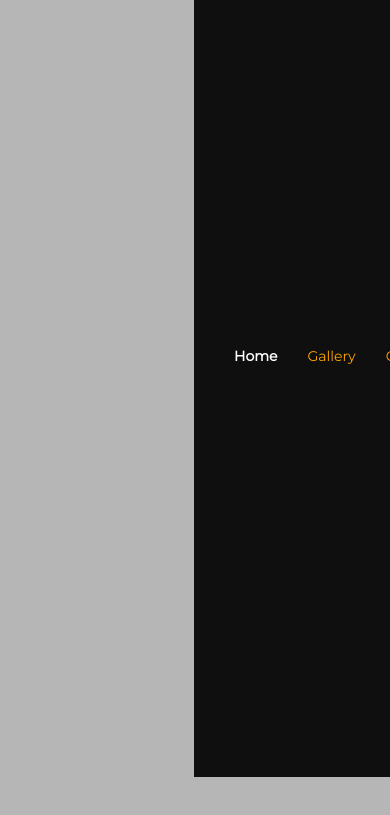
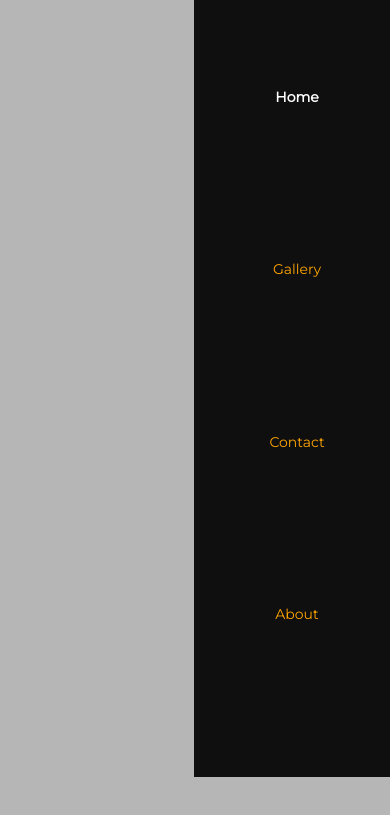
Before and after one commit to yukiao/yukiao.github.io, a plain HTML site: page index.html in a window 390 px wide. Both pictures are taken after a click on the element 355 px from the left and 39 px from the top of the page. Shown: the part 83-898 px from the top of the page. Drawn offline with Linux system fonts and the light colour scheme; a web font is replaced by a local one.

Commit message:
Fixing error code

```diff
--- a/style/style.css
+++ b/style/style.css
@@ -189,7 +189,8 @@ main{
         height: 100vh;
         justify-content: space-evenly;
         display: flex;
-        flex-directtransform: translateY(0%);ion: column;
+        flex-direction: column;
+        transform: translateY(0%);
         right: 0;
         align-items: center;
         background-color: #0f0f0f;
```
